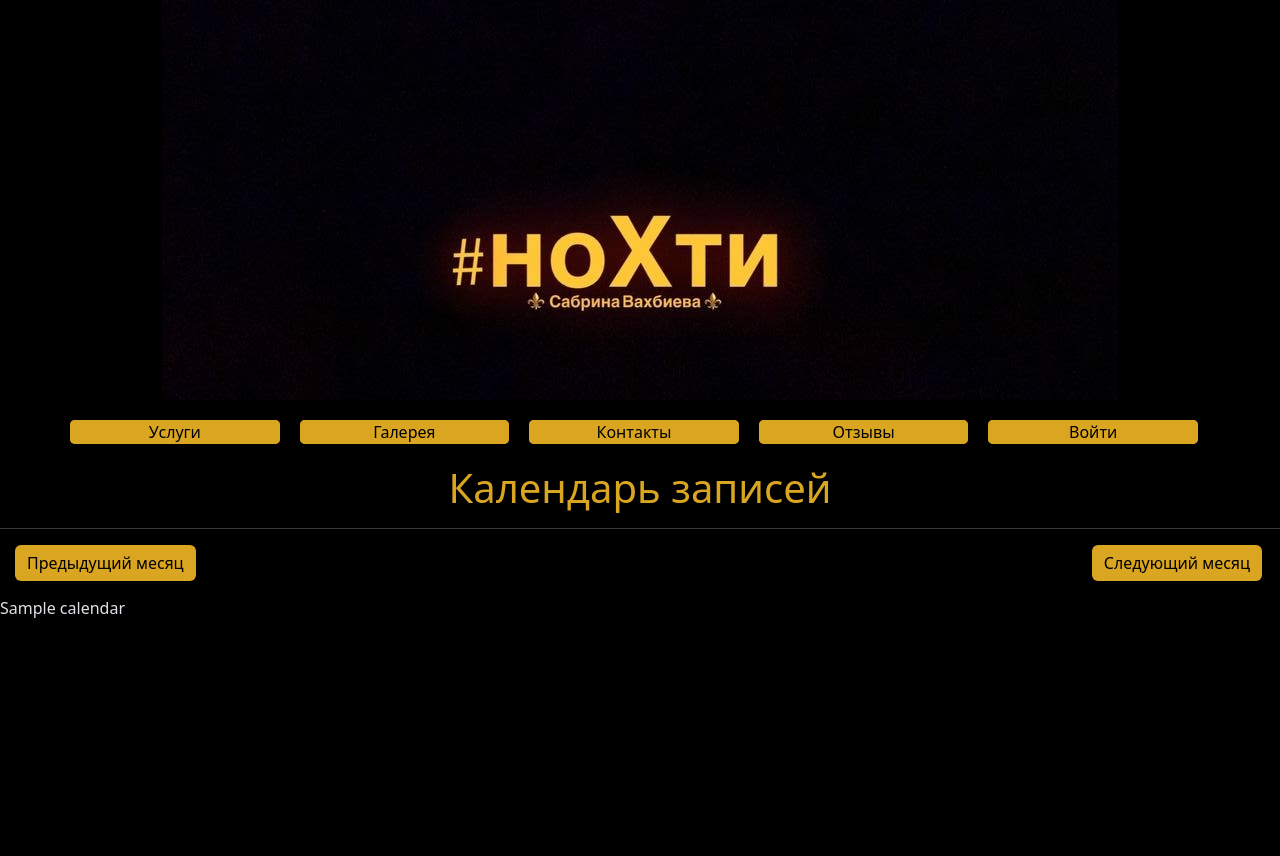
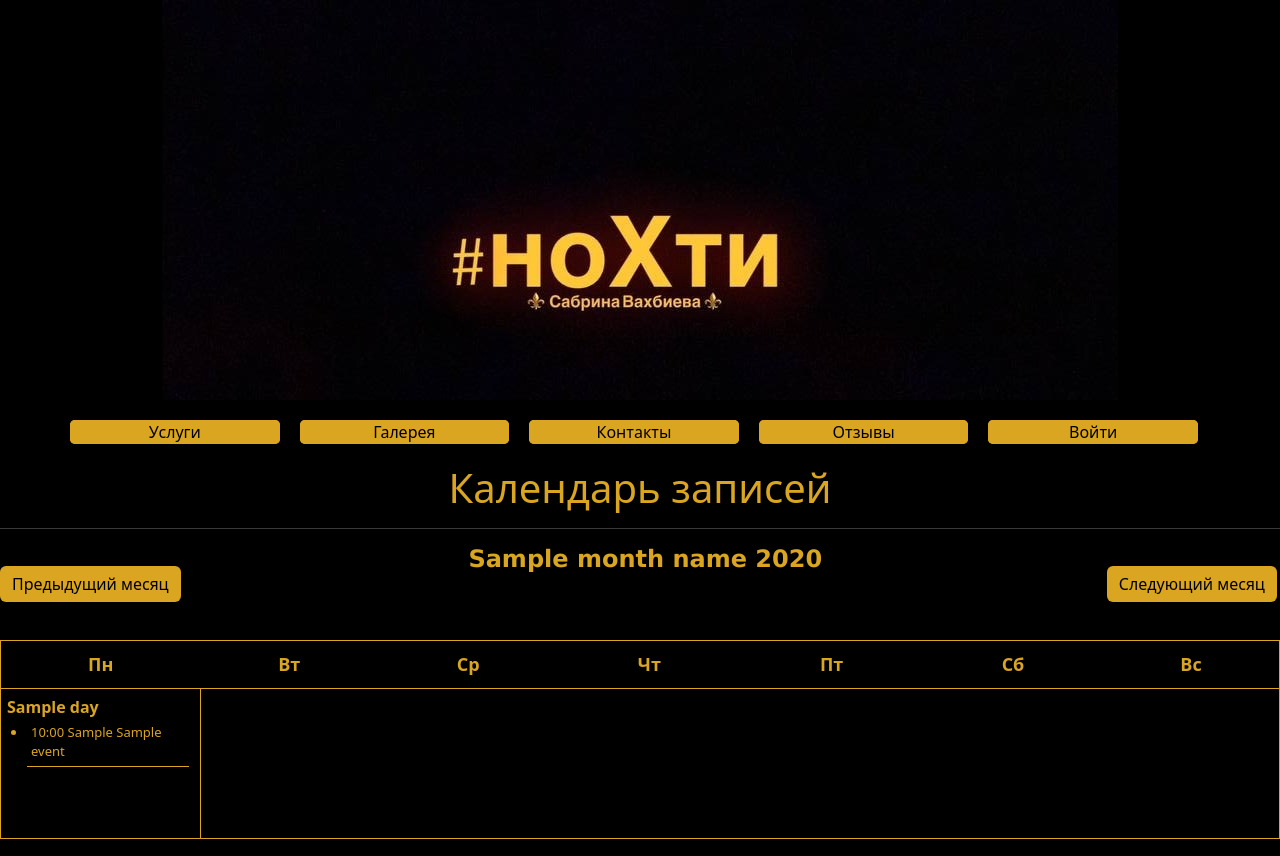
Before and after one commit to OsipenkoSA/Diplom, a Django app: template nailmaster/work_calendar/templates/work_calendar/calendar.html in a window 1280 px wide. Before the commit the page ends 618 px from the top, so only its background shows below. Run offline with Django 5.2, Linux system fonts and the light colour scheme; the template is opened without the code that fills it: most values are stand-ins (such as "Sample title", 1, 10 or a date in 2020).

Commit message:
18.01.26 Diplom

```diff
--- a/nailmaster/nailsite/static/css/style.css
+++ b/nailmaster/nailsite/static/css/style.css
@@ -7,16 +7,13 @@ body{
     max-width: 1600px;
     min-height: 100vh;
     background-color: black;
-    /* background-image:  url(/static/images/background.jpg) no-repeat; */
 }
 header{
     height: 20%;
-    /* border: 1px solid red; */
     margin-bottom: 20px;
 }
 main{
     height: 80%;
-    /* border: 1px solid blue; */
     margin: 50px;
 }
 .banner{
@@ -99,7 +96,6 @@ h2{
 }
 .services{
     display: flexbox;
-    /* margin-left: 50px; */
     justify-content: center;
     align-items: center;
 }
@@ -131,7 +127,6 @@ h2{
     width: 400px;
     height: auto;
     float: right;
-    /* margin: 20px; */
 }
 
 /* Логин */
@@ -196,12 +191,10 @@ h2{
     height: 300px;
 }
 .reviews p{
-    /* color: white; */
     font-size: 18px;
     padding-bottom: 10px;
 }
 .reviews h3{
-    /* color: whitesmoke; */
     font-size: 20px;
     padding-bottom: 5px;
 }
@@ -306,3 +299,57 @@ a {
   border-bottom: 1px solid #DAA520;
   margin: 10px;
 }
+
+.login-user-event{
+  background-color: greenyellow;
+}
+
+/* ================================================================ */
+
+.calendar {
+    width: 100%;
+    border-collapse: collapse;
+}
+
+.calendar td {
+    vertical-align: top;
+    padding: 6px;
+}
+
+.calendar .date {
+    font-weight: bold;
+}
+
+.calendar li {
+    border-bottom: 1px solid #DAA520;
+    padding: 4px;
+}
+
+.calendar li.mine {
+    color: greenyellow;
+}
+
+.calendar td.empty {
+    background: black;
+}
+.calendar-header {
+    display: flex;
+    justify-content: space-between;
+    align-items: center;
+    margin-bottom: 1rem;
+}
+
+.calendar-title {
+    font-size: 1.5rem;
+    font-weight: bold;
+}
+
+.calendar td.busy-day {
+    background-color: black;
+    border: 2px solid red;
+}
+
+.calendar td.busy-day .date {
+    color: red;
+    font-weight: bold;
+}
--- /dev/null
+++ b/nailmaster/nailsite/static/js/script.js
@@ -0,0 +1,15 @@
+document.addEventListener('DOMContentLoaded', function () {
+    const modal = document.getElementById('exampleModal');
+    const images = document.querySelectorAll('.images');
+    const carouselElement = document.getElementById('carouselExample');
+    const carousel = new bootstrap.Carousel(carouselElement, {
+        interval: false
+    });
+
+    images.forEach(img => {
+        img.addEventListener('click', function () {
+            const index = this.getAttribute('data-index');
+            carousel.to(index);
+        });
+    });
+});
--- a/nailmaster/nailsite/templates/nailsite/base.html
+++ b/nailmaster/nailsite/templates/nailsite/base.html
@@ -26,5 +26,6 @@
   <!-- jQuery first, then Popper.js, then Bootstrap JS -->
   <script src="https://cdn.jsdelivr.net/npm/@popperjs/core@2.11.8/dist/umd/popper.min.js" integrity="sha384-I7E8VVD/ismYTF4hNIPjVp/Zjvgyol6VFvRkX/vR+Vc4jQkC+hVqc2pM8ODewa9r" crossorigin="anonymous"></script>
   <script src="https://cdn.jsdelivr.net/npm/bootstrap@5.3.3/dist/js/bootstrap.min.js" integrity="sha384-0pUGZvbkm6XF6gxjEnlmuGrJXVbNuzT9qBBavbLwCsOGabYfZo0T0to5eqruptLy" crossorigin="anonymous"></script>
+  <script src="{% static 'js/script.js' %}"></script>
   </body>
 </html>
--- a/nailmaster/nailsite/templates/nailsite/thanks.html
+++ b/nailmaster/nailsite/templates/nailsite/thanks.html
@@ -5,7 +5,7 @@
 	<!-- Спасибо -->
   	<section>
   		<div class="container">
-  			<div class="row justify-content-center"><h1 class="text-3">{{name}}! Спасибо за заявку!</h1></div>
+  			<div class="row justify-content-center"><h1 class="text-3" style="color: #DAA520;">{{name}}! Спасибо за заявку!</h1></div>
   		</div>
   	</section>
   	<!-- Спасибо -->
--- a/nailmaster/nailsite/views.py
+++ b/nailmaster/nailsite/views.py
@@ -59,7 +59,6 @@ def review_user(request):
         review = form.save(commit=False)
         review.owner = request.user
         review.save()
-        messages.success(request, "Вы оставили сой отзыв! Спасибо!")
         return redirect('review')
 
     context = {
--- a/nailmaster/work_calendar/templates/work_calendar/calendar.html
+++ b/nailmaster/work_calendar/templates/work_calendar/calendar.html
@@ -7,11 +7,55 @@
 <h1 class="title">Календарь записей</h1>
 <hr>
 
-<div class="clearfix">
+<div class="calendar-header">
 	<a class="btn btn-info left" href="{% url 'calendar' %}?{{ prev_month }}">Предыдущий месяц</a>
+	<h2 class="calendar-title">
+    {{ month_name|capfirst }} {{ year }}
+	</h2>
 	<a class="btn btn-info right" href="{% url 'calendar' %}?{{ next_month }}">Следующий месяц</a>
 </div>
 
-{{ calendar }}
+<table class="calendar">
+    <thead>
+        <tr>
+            <th>Пн</th><th>Вт</th><th>Ср</th>
+            <th>Чт</th><th>Пт</th><th>Сб</th><th>Вс</th>
+        </tr>
+    </thead>
+
+    <tbody>
+        {% for week in weeks %}
+        <tr>
+			{% for day in week %}
+			{% if day %}
+    <td class="
+        {% if day.events|length >= 5 %}
+            busy-day
+        {% endif %}">
+        <span class="date">{{ day.day }}</span>
+        <ul>
+            {% for event in day.events %}
+                <li class="{% if event.user == user %}mine{% endif %}">
+                    {{ event.start_time|date:"H:i" }}
+                    {{ event.user.first_name }}
+                    {% if user.is_superuser %}
+                        {{ event.user }}
+                    {% endif %}
+                    {{ event.title }}
+                </li>
+            {% empty %}
+                <li class="empty"></li>
+            {% endfor %}
+        </ul>
+    </td>
+{% else %}
+    <td class="empty"></td>
+{% endif %}
+
+            {% endfor %}
+        </tr>
+        {% endfor %}
+    </tbody>
+</table>
 
 {% endblock %}
--- a/nailmaster/work_calendar/urls.py
+++ b/nailmaster/work_calendar/urls.py
@@ -3,6 +3,4 @@ from . import views
 
 urlpatterns = [
     path('calendar/', views.CalendarView.as_view(), name='calendar'),
-    # path('event/<int:pk>/', views.event, name='event'),
-    # path(r'^event/edit/(?P<event_id>\d+)/$', views.event, name='event_edit'),
 ]
```
Also changed, not shown: nailmaster/nailsite/admin.py (+9 -1 lines), nailmaster/nailsite/models.py (+14 -3 lines), nailmaster/nailsite/templates/nailsite/work-gallery.html (+12 -3 lines), nailmaster/work_calendar/admin.py (+7 -1 lines), nailmaster/work_calendar/models.py (+3 -5 lines), nailmaster/work_calendar/templates/work_calendar/event.html (deleted, +0 -35 lines), nailmaster/work_calendar/utils.py (+30 -68 lines), nailmaster/work_calendar/views.py (+5 -18 lines), nailmaster/db.sqlite3.
